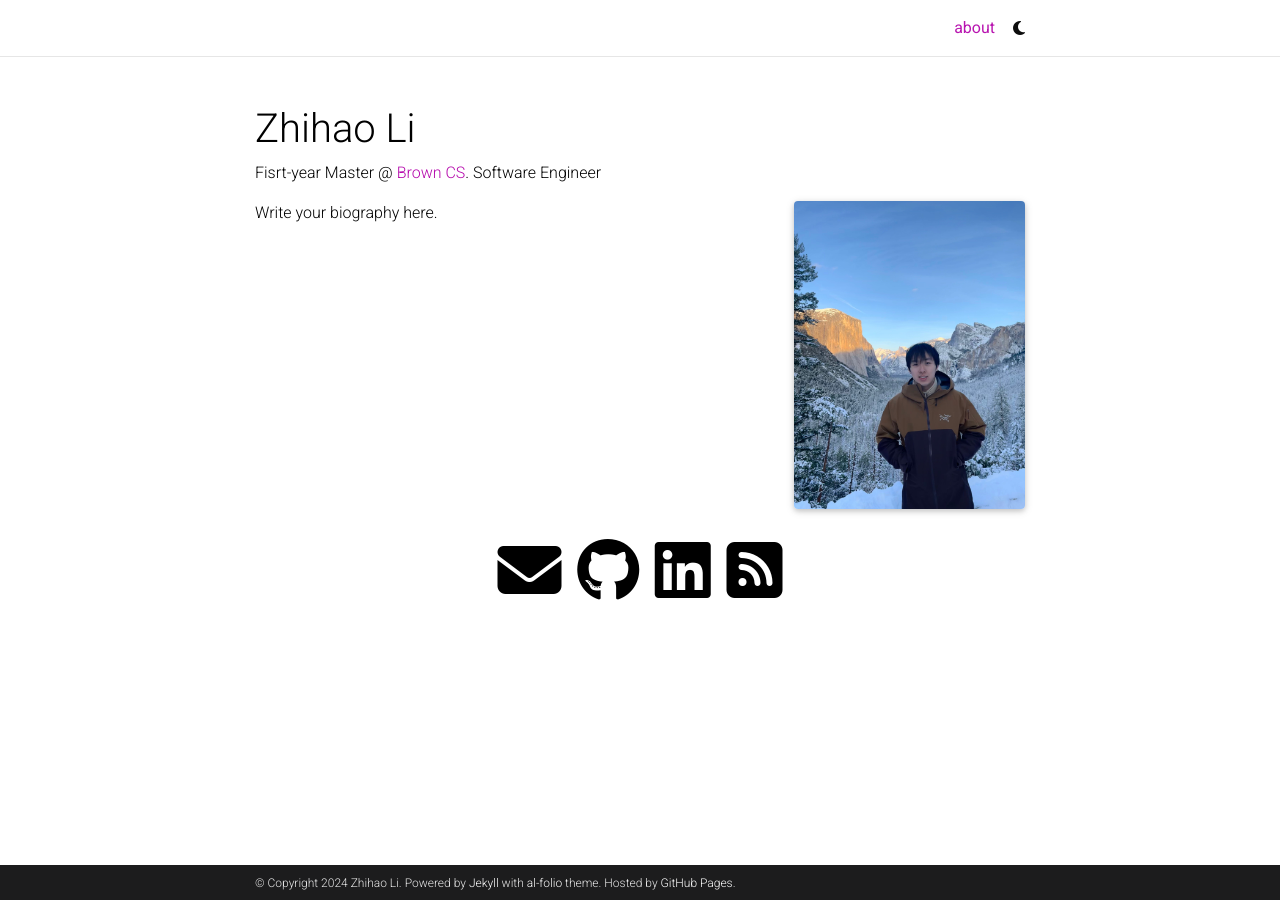
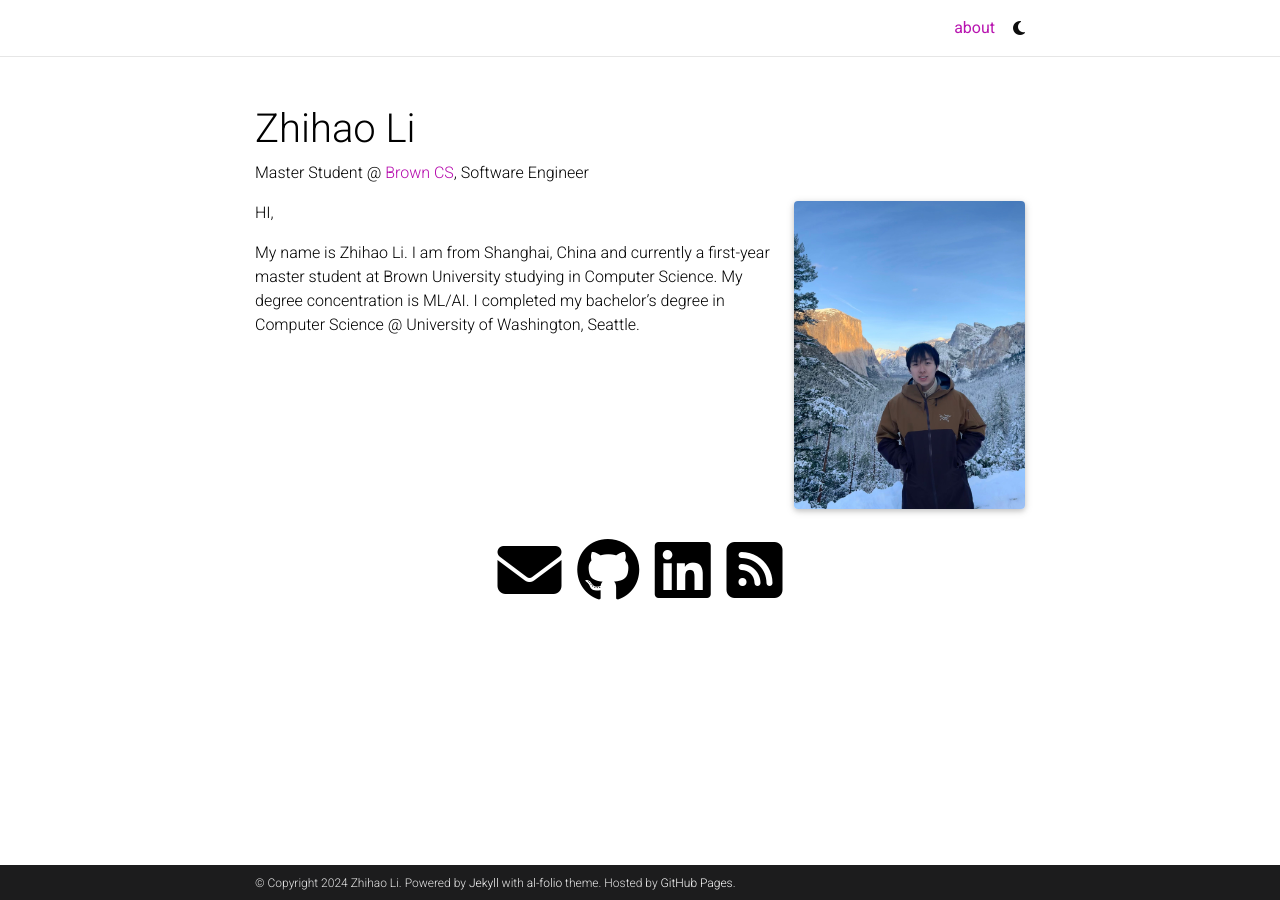
Before and after one commit to LeoLi1223/LeoLi1223.github.io, a Jekyll site: the page built from _pages/about.md, in a window 1280 px wide. Built offline with Jekyll 4.4.1, drawn with Linux system fonts in a browser that asks for light colours; full-size pictures stand in for the smaller copies a plugin makes; comment, search, counter and statistics services are not loaded; a style sheet for code colours, icons or effects is not loaded.

Commit message:
update profile

```diff
--- a/_pages/about.md
+++ b/_pages/about.md
@@ -2,7 +2,7 @@
 layout: about
 title: about
 permalink: /
-subtitle: Fisrt-year Master @ <a href="https://cs.brown.edu/">Brown CS</a>. Software Engineer
+subtitle: Master Student @ <a href="https://cs.brown.edu/">Brown CS</a>, Software Engineer
 
 profile:
   align: right
@@ -16,4 +16,6 @@
 social: true  # includes social icons at the bottom of the page
 ---
 
-Write your biography here.
+HI,
+
+My name is Zhihao Li. I am from Shanghai, China and currently a first-year master student at Brown University studying in Computer Science. My degree concentration is ML/AI. I completed my bachelor's degree in Computer Science @ University of Washington, Seattle.
```
